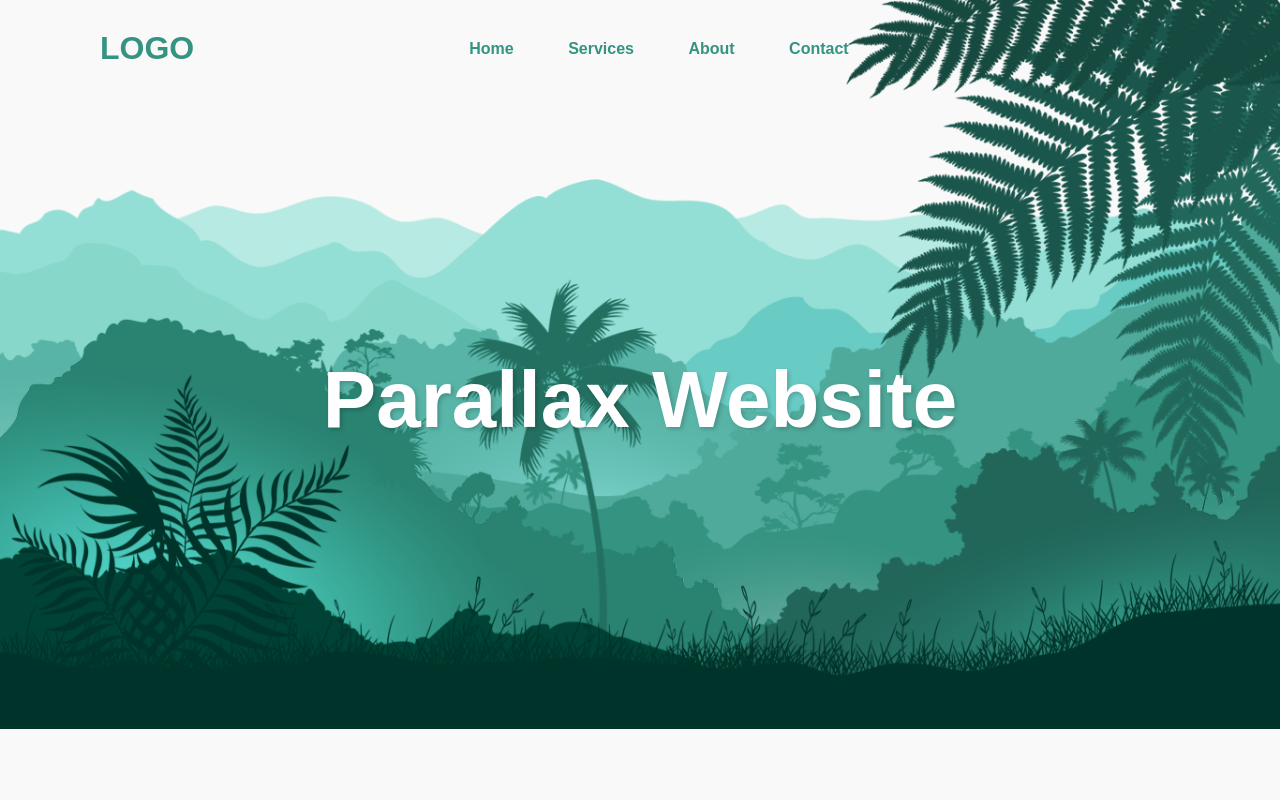
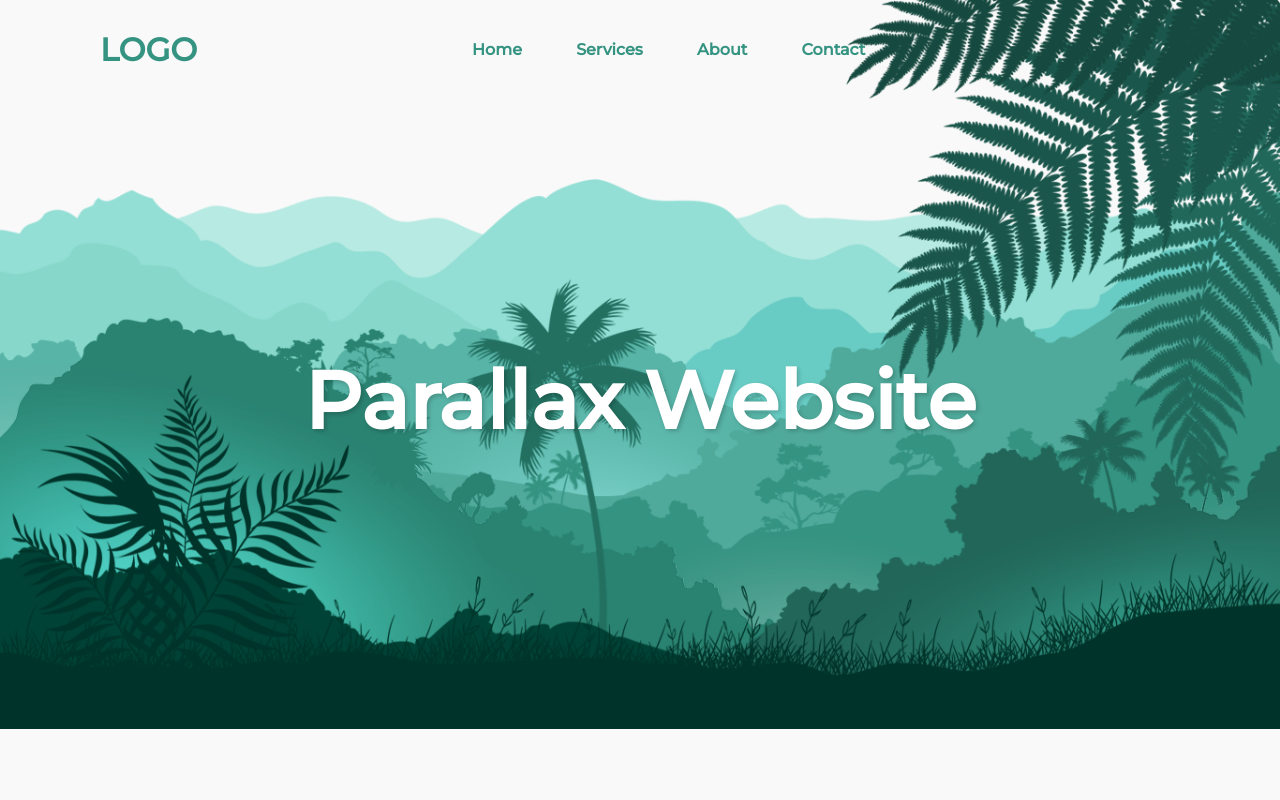
Before and after one commit to abh7shekKr/Parallax-website, a plain HTML site: page index.html in a window 1280 px wide. Shown: the top 800 px of the page. Drawn offline with Linux system fonts and the light colour scheme.

Commit message:
google fonts added

```diff
--- a/style.css
+++ b/style.css
@@ -1,3 +1,5 @@
+@import url('https://fonts.googleapis.com/css2?family=Montserrat:wght@400;500&display=swap');
+
 * {
     margin: 0;
     padding: 0;
```
